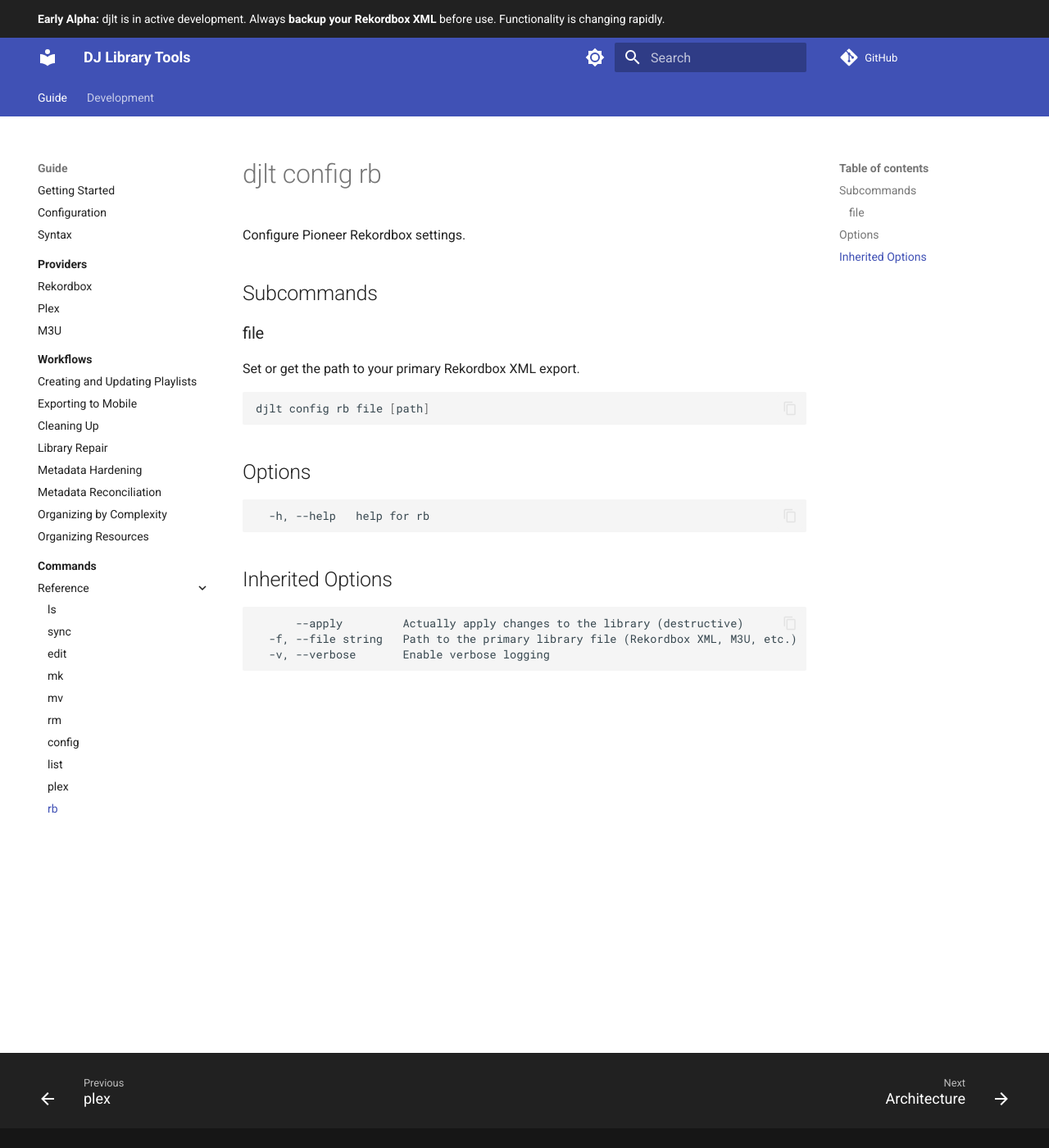
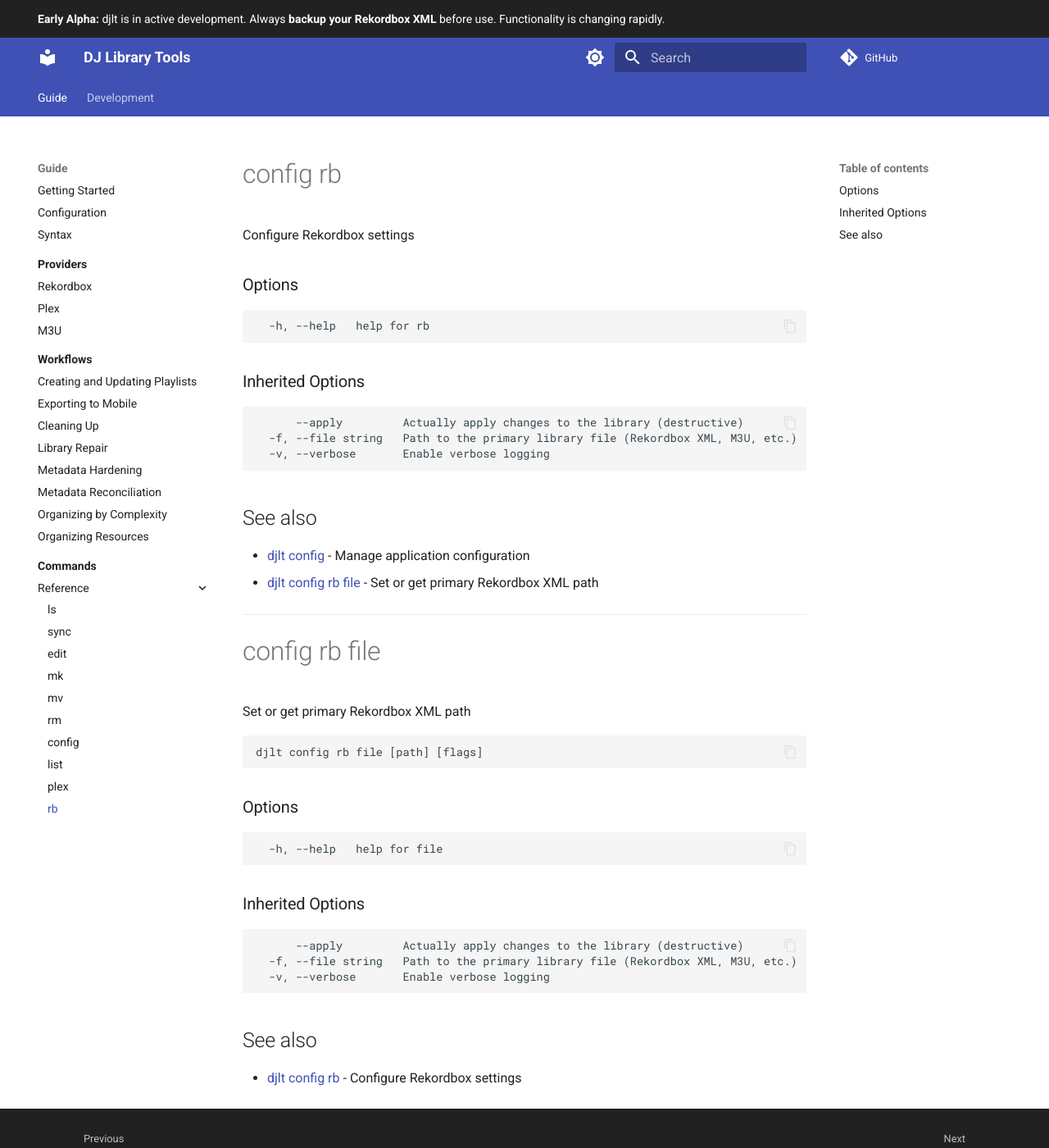
Before and after one commit to llttlltt/dj-library-tools, an MkDocs documentation site: the page built from docs/commands/config/rb/index.md, in a window 1280 px wide and 1400 px high. Shown: the whole window at 82% size. Built offline with MkDocs 1.6.1 and Material for MkDocs 9.7.7, drawn with Linux system fonts in a browser that asks for light colours; comment, search, counter and statistics services are not loaded.

Commit message:
docs: implement hierarchical command documentation generator
- Refactor gen_docs script to support custom folder nesting
- Consolidate plex and rb configuration subcommands into provider-specific index files
- Generate standard command files for top-level verbs
- Ensure documentation structure aligns with MkDocs navigation requirements

````diff
--- a/docs/commands/config/rb/index.md
+++ b/docs/commands/config/rb/index.md
@@ -1,25 +1,50 @@
-# djlt config rb
+# config rb
 
-Configure Pioneer Rekordbox settings.
+Configure Rekordbox settings
 
-## Subcommands
-
-### file
-Set or get the path to your primary Rekordbox XML export.
-```bash
-djlt config rb file [path]
-```
-
-## Options
+### Options
 
 ```
   -h, --help   help for rb
 ```
 
-## Inherited Options
+### Inherited Options
 
 ```
       --apply         Actually apply changes to the library (destructive)
   -f, --file string   Path to the primary library file (Rekordbox XML, M3U, etc.)
   -v, --verbose       Enable verbose logging
 ```
+
+## See also
+
+* [djlt config](../index.md)	 - Manage application configuration
+* [djlt config rb file](file.md)	 - Set or get primary Rekordbox XML path
+
+---
+
+# config rb file
+
+Set or get primary Rekordbox XML path
+
+```
+djlt config rb file [path] [flags]
+```
+
+### Options
+
+```
+  -h, --help   help for file
+```
+
+### Inherited Options
+
+```
+      --apply         Actually apply changes to the library (destructive)
+  -f, --file string   Path to the primary library file (Rekordbox XML, M3U, etc.)
+  -v, --verbose       Enable verbose logging
+```
+
+## See also
+
+* [djlt config rb](index.md)	 - Configure Rekordbox settings
````
Also changed, not shown: docs/commands/config/index.md (+2 -2 lines), docs/commands/config/plex/index.md (+124 -30 lines), docs/commands/index.md (+1 -1 lines), 1 other file.
